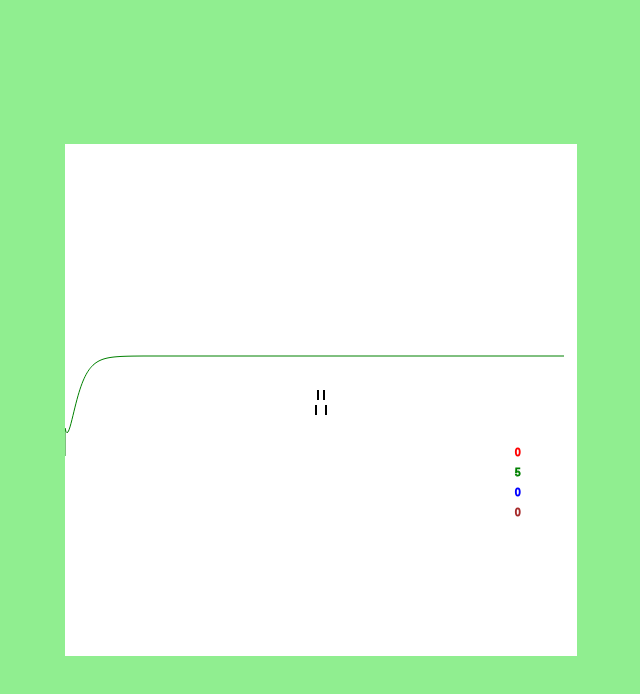
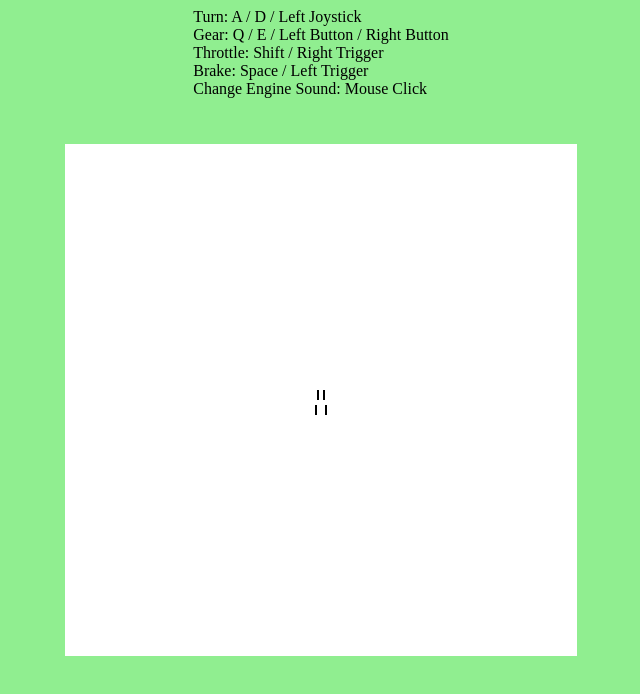
Before and after one commit to haynesgt/cargame2d, a website built with webpack: page src/static/index.html in a window 1280 px wide. Shown: the whole page, without its empty margins (319-959 px from the left). Built offline with nearby package versions, Linux system fonts and the light colour scheme.

Commit message:
feat: remove graphs and add controls

```diff
--- a/src/game.ts
+++ b/src/game.ts
@@ -217,7 +217,7 @@ class PlayerObject extends GameObject {
             });
         });
 
-        function strokeData(col, data, i) {
+        function strokeData(col: string, data: number[], i: number) {
             if (data.length === 0) return;
             ctx.strokeStyle = col;
             ctx.beginPath();
@@ -238,6 +238,7 @@ class PlayerObject extends GameObject {
                 ctx.strokeText(fmt.format(lastData), Math.min(450, data.length), i * 20)
             });
         }
+        if (false) {
             withTransform(() => {
                 ctx.translate(0, 200);
                 strokeData("red", datasets.vel, 0);
@@ -245,6 +246,7 @@ class PlayerObject extends GameObject {
                 strokeData("blue", datasets.x2, 2);
                 strokeData("brown", datasets.x3, 3);
             });
+        }
 
         function strokeVec(vec) {
             ctx.beginPath();
--- a/src/static/index.html
+++ b/src/static/index.html
@@ -3,6 +3,11 @@
     <head>
         <script src="https://unpkg.com/lodash@4.17.21" crossorigin></script>
         <style>
+            .center {
+                position: absolute;
+                left: 50%;
+                transform: translate(-50%, 0);
+            }
             canvas {
                 position: absolute;
                 left: 50%;
@@ -12,6 +17,13 @@
         </style>
     </head>
     <body bgcolor="lightgreen">
+        <div class="center">
+            Turn: A / D / Left Joystick<br/>
+            Gear: Q / E / Left Button / Right Button<br/>
+            Throttle: Shift / Right Trigger<br/>
+            Brake: Space / Left Trigger<br/>
+            Change Engine Sound: Mouse Click
+        </div>
         <script>exports = {}; require = () => {}</script>
         <script src="bundle.js"></script>
     </body>
```
Lines whose indentation alone changed are shown as unchanged.
